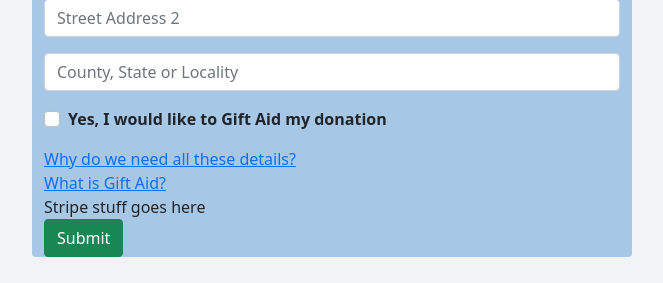
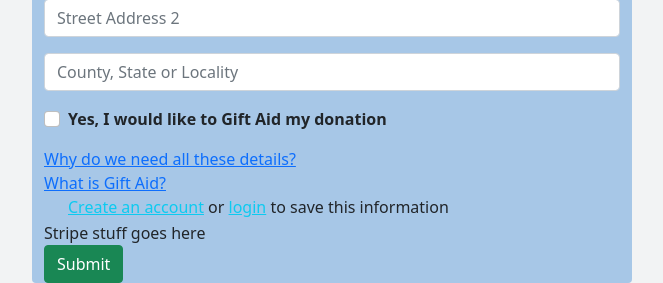
Before and after one commit to James-VT/MS4_White_Whale_Fundraising, a Django app: template donations/templates/donations/donation_form.html in a window 1280 px wide. Shown: the part 1049-1332 px from the top of the page, without its empty margins (308-971 px from the left). Before the commit the page ends 1306 px from the top, so only its background shows below. Run offline with Django 3.2, Linux system fonts and the light colour scheme; the template is opened without the code that fills it: values that come from a table or form of the project are taken from there, others are empty; parts of the project's set-up code (start-up, migrations or seed data) failed here and were passed over; some libraries are stand-ins or nearby versions.

Commit message:
Add save info feature to donation template

```diff
--- a/donations/templates/donations/donation_form.html
+++ b/donations/templates/donations/donation_form.html
@@ -83,6 +83,17 @@
                                 donate, without it costing you a penny more.
                             </p>
                         </div>
+                        <div class="form-check form-check-inline float-right">
+                            {% if user.is_authenticated %}
+                                <label class="form-check-label" for="id-save-info">Save this information to my profile</label>
+                                <input class="form-check-input" type="checkbox" id="id-save-info" name="save-info" checked>
+                            {% else %}
+                                <label class="form-check-label" for="id-save-info">
+                                    <a class="text-info" href="{% url 'account_signup' %}">Create an account</a> or
+                                    <a class="text-info" href="{% url 'account_login' %}">login</a> to save this information
+                                </label>
+                            {% endif %}
+                        </div>
                     </fieldset>
 
                     <div>
```
